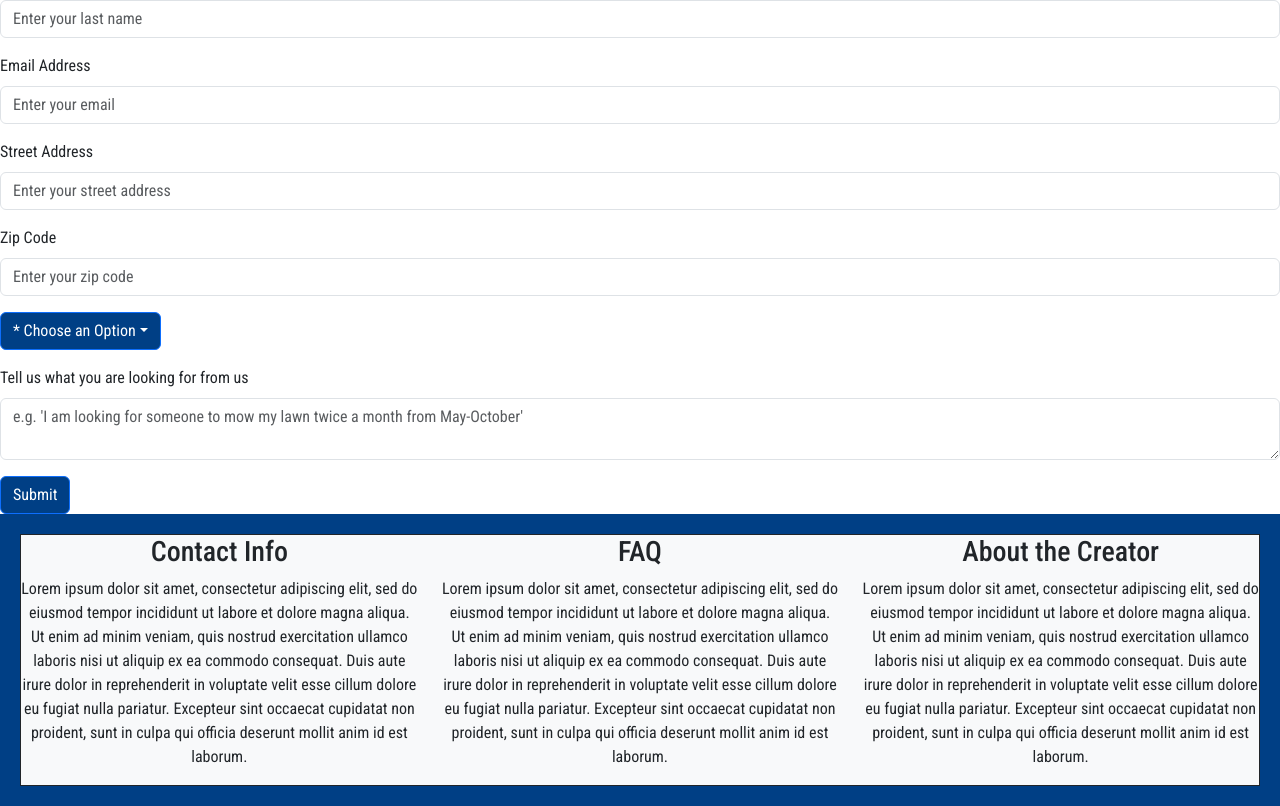
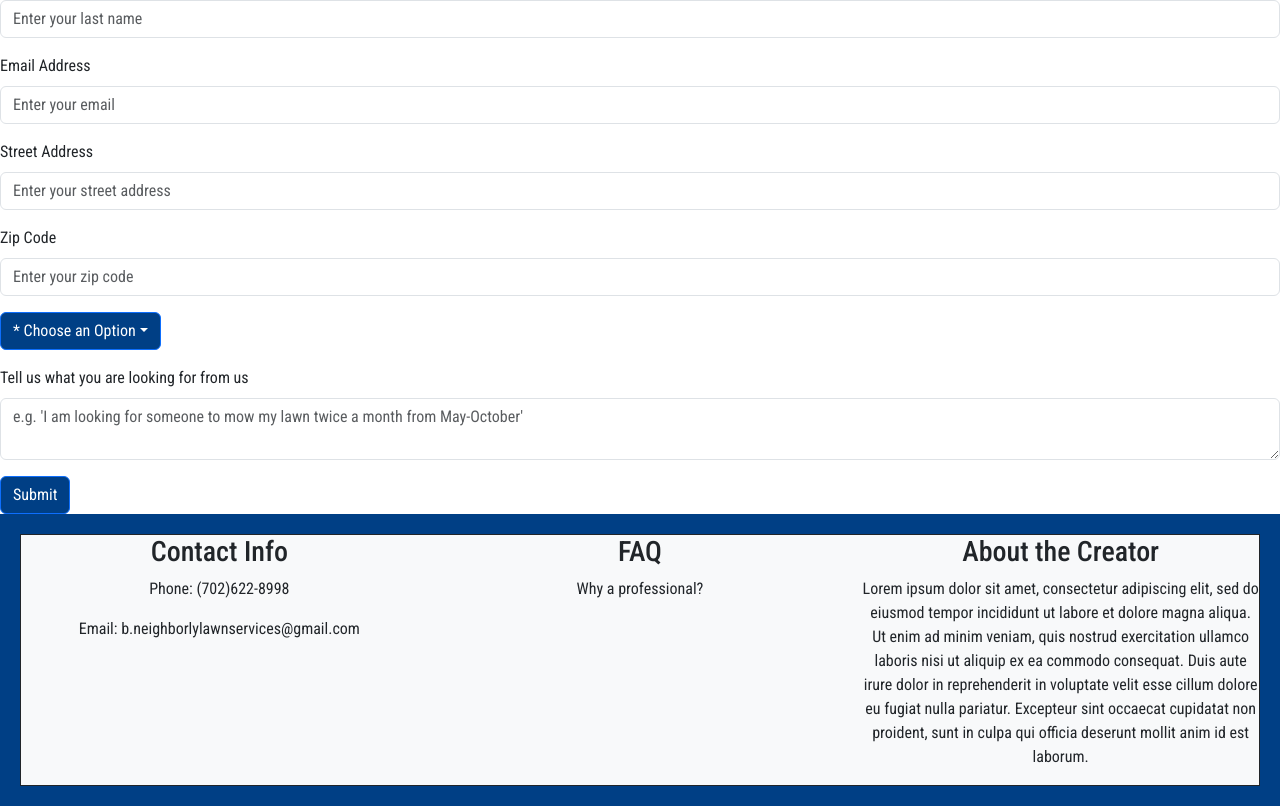
Before and after one commit to bneighbs6/b-neighborly-lawn, a React (Create React App) app: page /request-form in a window 1280 px wide. Shown: the part 364-1170 px from the top of the page. Built offline with nearby package versions, Linux system fonts and the light colour scheme; the HTML template or start-up script is replaced by a standard one; a web font is replaced by a local one.

Commit message:
Update the Footer

```diff
--- a/src/Components/Footer.jsx
+++ b/src/Components/Footer.jsx
@@ -8,25 +8,16 @@
           <div className="col-sm-12 col-md-4 text-center">
             <h3>Contact Info</h3>
             <p>
-              Lorem ipsum dolor sit amet, consectetur adipiscing elit, sed do
-              eiusmod tempor incididunt ut labore et dolore magna aliqua. Ut
-              enim ad minim veniam, quis nostrud exercitation ullamco laboris
-              nisi ut aliquip ex ea commodo consequat. Duis aute irure dolor in
-              reprehenderit in voluptate velit esse cillum dolore eu fugiat
-              nulla pariatur. Excepteur sint occaecat cupidatat non proident,
-              sunt in culpa qui officia deserunt mollit anim id est laborum.
+              Phone: (702)622-8998
+            </p>
+            <p>
+            Email: b.neighborlylawnservices@gmail.com
             </p>
           </div>
           <div className="col-sm-12 col-md-4 text-center">
             <h3>FAQ</h3>
             <p>
-              Lorem ipsum dolor sit amet, consectetur adipiscing elit, sed do
-              eiusmod tempor incididunt ut labore et dolore magna aliqua. Ut
-              enim ad minim veniam, quis nostrud exercitation ullamco laboris
-              nisi ut aliquip ex ea commodo consequat. Duis aute irure dolor in
-              reprehenderit in voluptate velit esse cillum dolore eu fugiat
-              nulla pariatur. Excepteur sint occaecat cupidatat non proident,
-              sunt in culpa qui officia deserunt mollit anim id est laborum.
+              Why a professional?
             </p>
           </div>
           <div className="col-sm-12 col-md-4 text-center">
```
